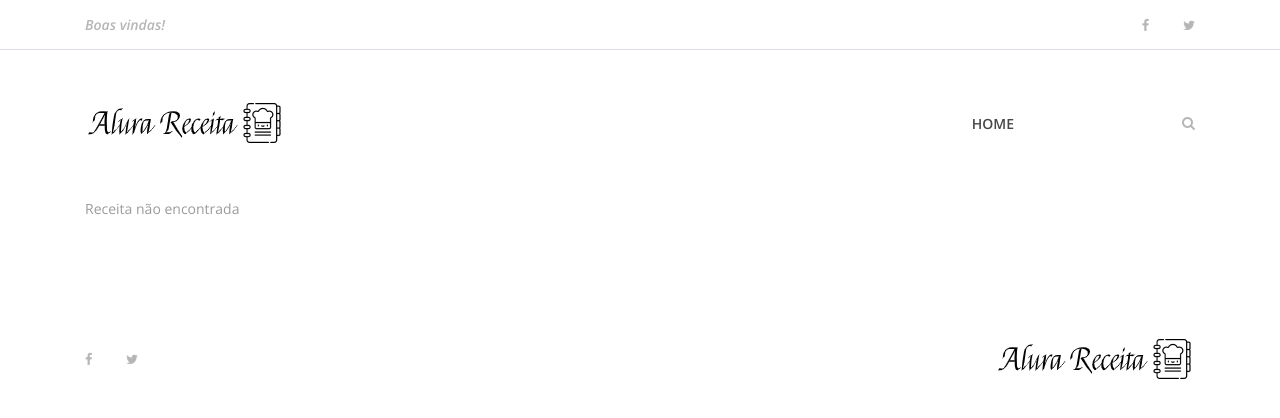
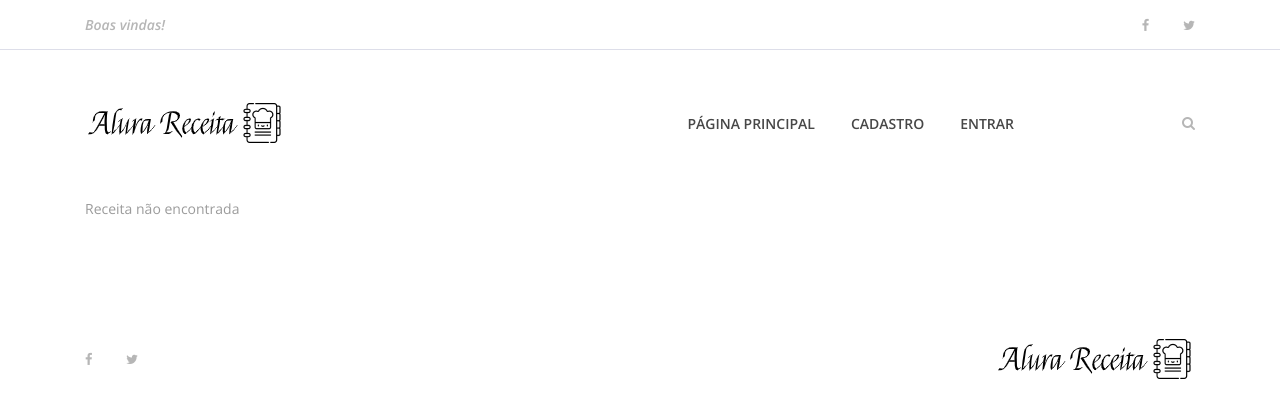
Before and after one commit to RodrigoVazOliveira/bookBuildFoods, a Django app: page /search in a window 1280 px wide. Shown: the top 418 px of the page. Run offline with Django 4.2, Linux system fonts and the light colour scheme; some libraries are stand-ins or nearby versions.

Commit message:
Adicionar menus

```diff
--- a/templates/partials/_menu.html
+++ b/templates/partials/_menu.html
@@ -58,8 +58,16 @@
                             <!-- Nav Start -->
                             <div class="classynav">
                                 <ul>
-                                    <li><a href="{% url 'index' %}">Home</a></li>
+                                    <li><a href="{% url 'index' %}">Página Principal</a></li>
                                 </ul>
+                                <ul>
+                                    <li><a href="{% url 'register' %}">Cadastro</a></li>
+                                </ul>
+
+                               <ul>
+                                    <li><a href="{% url 'login' %}">Entrar</a></li>
+                                </ul>
+
 
                                 <!-- Formulario de busca -->
                                 <div class="search-btn">
```
